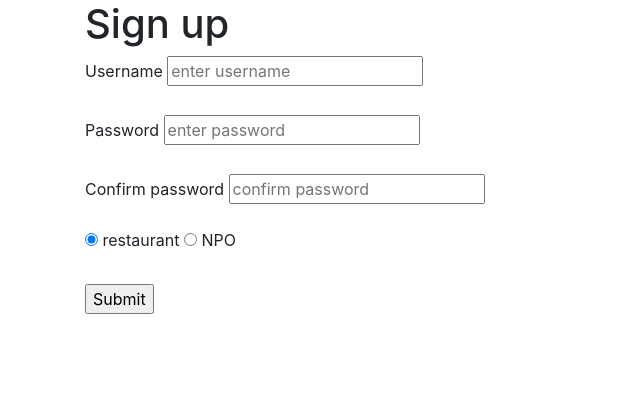
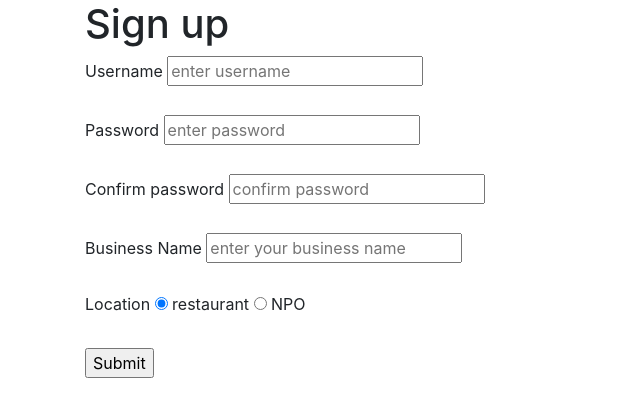
Before and after one commit to chinita226/agile-development-project, a Flask app: page /signup in a window 1280 px wide. Shown: the part 55-472 px from the top of the page, without its empty margins (0-640 px from the left). Run offline with Flask 2, Linux system fonts and the light colour scheme; some libraries are stand-ins or nearby versions.

Commit message:
fixed signup

```diff
--- a/website/templates/signup.html
+++ b/website/templates/signup.html
@@ -6,8 +6,11 @@
     <input type="text" id='username' name='username' placeholder="enter username" required><br><br>
     <label for="password">Password</label>
     <input type="password" id='password' name='password' placeholder="enter password" required><br><br>
-    <lable for="confirm">Confirm password</lable>
+    <label for="confirm">Confirm password</label>
     <input type="password" id='confirm' name='confirm' placeholder="confirm password" required><br><br>
+    <label for="business name">Business Name</label>
+    <input type="business name" id='enter business name' name='enter business name' placeholder="enter your business name" required><br><br>
+    <label for="location">Location</label>
     <input type="radio" name="org_type" id="restaurant_select" value='restaurant' checked>
     <label for="restaurant_select">restaurant</label>
     <input type="radio" name="org_type" id="npo_select" value='organization'>
```
